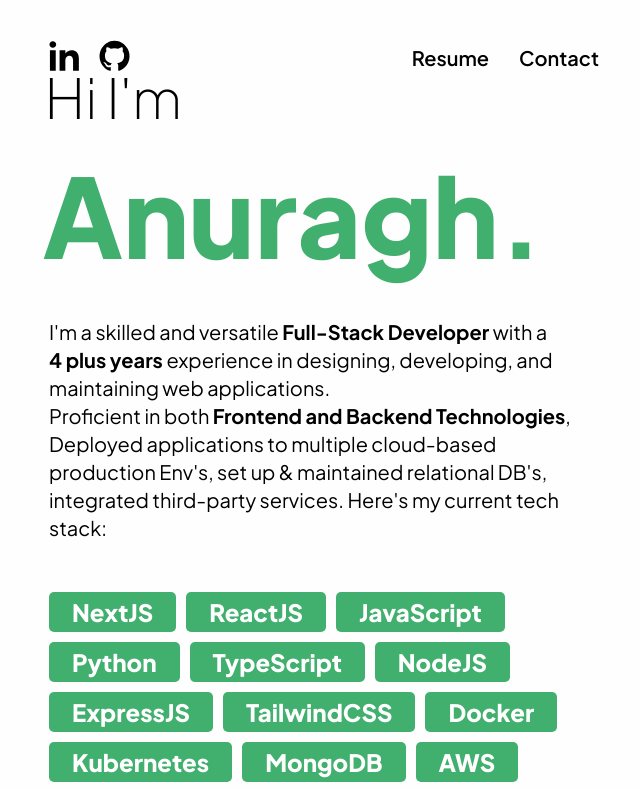
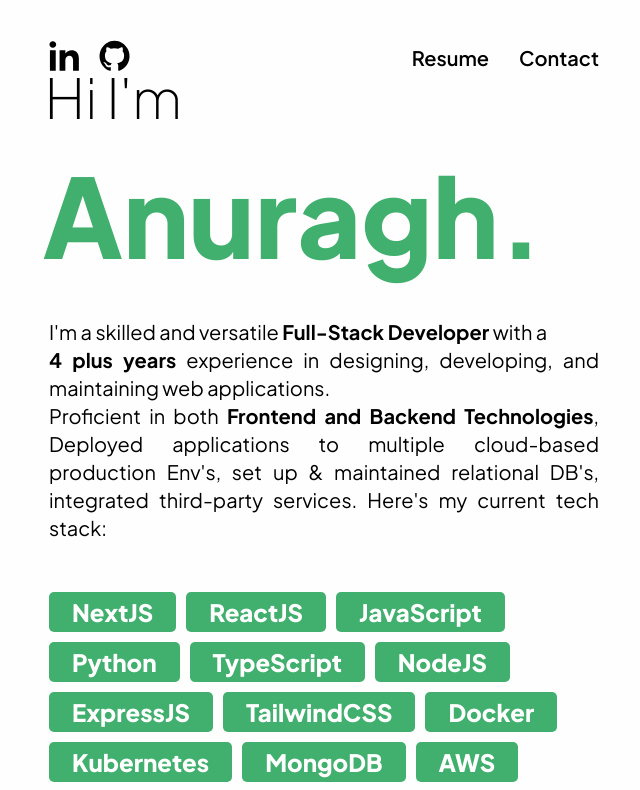
Before and after one commit to Anuragh33/My-Portfolio, a React (Create React App) app: page / in a window 1280 px wide. Shown: the top 790 px of the page, without its empty margins (316-956 px from the left). Built offline with nearby package versions, Linux system fonts and the light colour scheme.

Commit message:
Update App.styled.js

```diff
--- a/src/components/App.styled.js
+++ b/src/components/App.styled.js
@@ -58,7 +58,7 @@
 export const BasicText = styled.p`
   padding-top: 10px;
   font-size: 16px;
-  text-align: ${(props) => (props.align ? props.align : 'left')};
+  text-align: ${(props) => (props.align ? props.align : 'justify')};
   line-height: 1.4em;
 
   @media ${device.tablet} {
```
